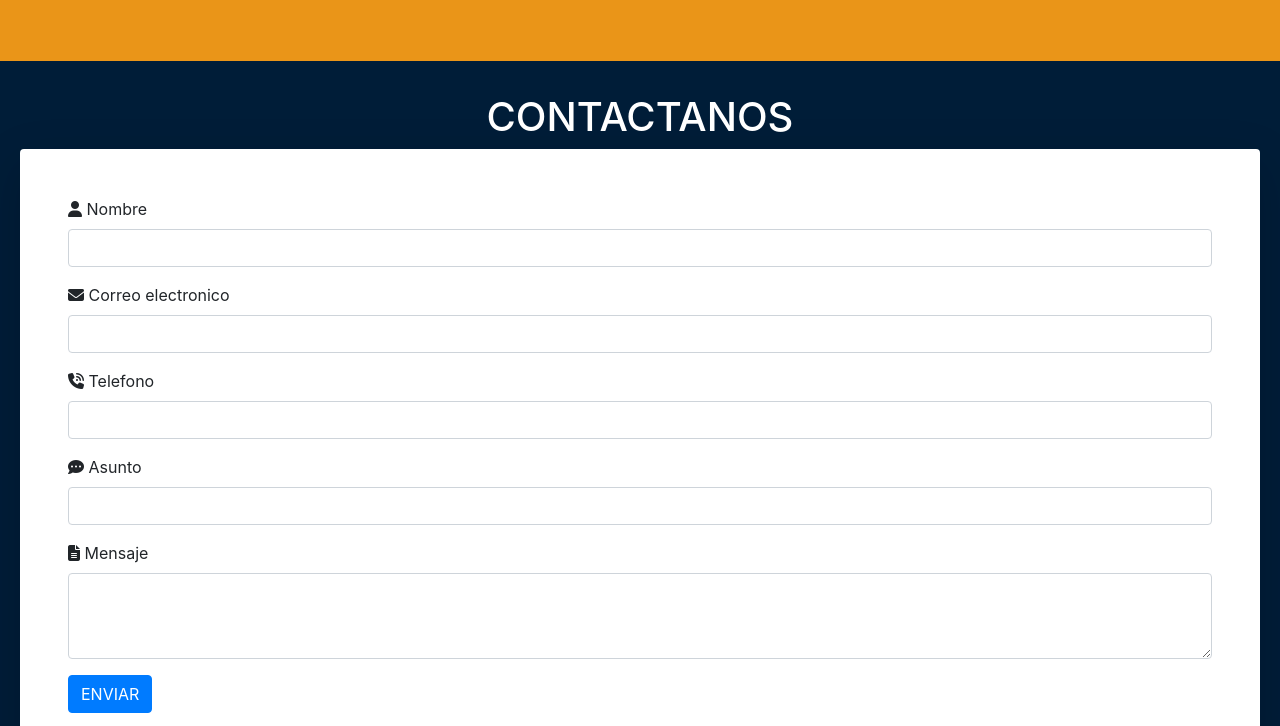
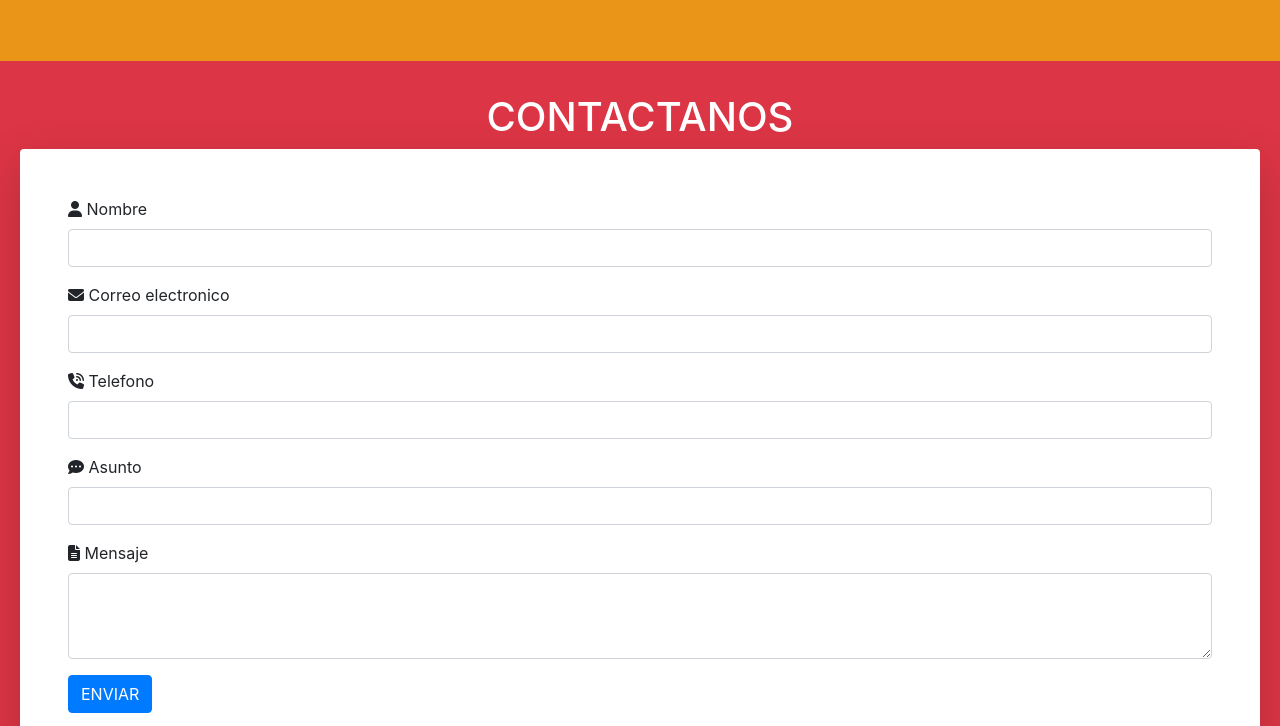
Before and after one commit to diegostak/ASG_auditores, a plain HTML site: page index.html in a window 1280 px wide. Shown: the part 2974-3700 px from the top of the page. Drawn offline with nearby package versions, Linux system fonts and the light colour scheme; files that its build step writes are made by us from their sources.

Commit message:
confirmo

```diff
--- a/assets/sass/layout/_contactanos.scss
+++ b/assets/sass/layout/_contactanos.scss
@@ -1,5 +1,5 @@
 .contactanos {
-    background-color: $azul-oscuro;
+    background-color: $red;
     padding-bottom: 2rem;
 }
 .form {
```
